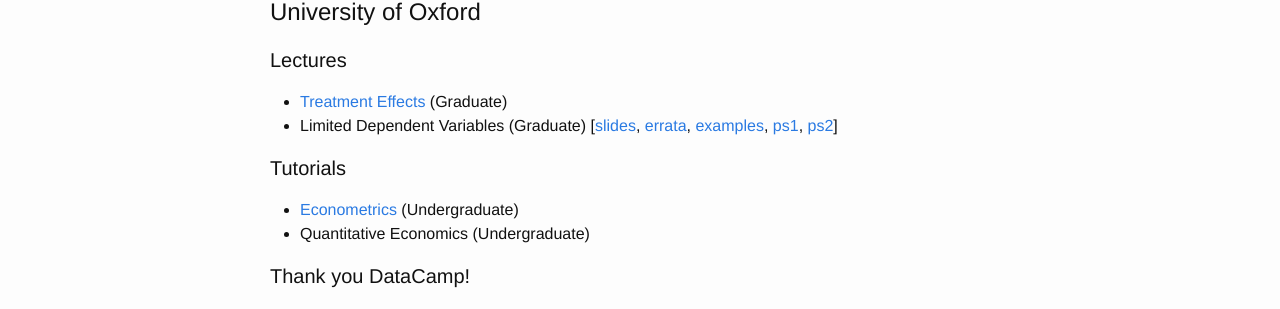
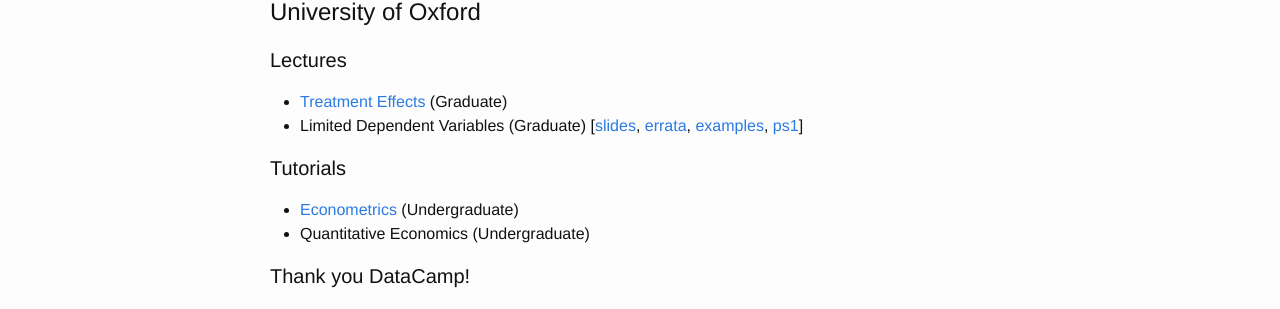
Before and after one commit to fditraglia/fditraglia.github.io, a Jekyll site: the page built from teaching.md, in a window 1280 px wide. Shown: the part 170-479 px from the top of the page. Built offline with Jekyll 4.4.1, drawn with Linux system fonts in a browser that asks for light colours.

```diff
--- a/teaching.md
+++ b/teaching.md
@@ -9,7 +9,7 @@
 
 #### Lectures
 - [Treatment Effects](./pdf/treatment-effects.pdf) (Graduate)
-- Limited Dependent Variables (Graduate) [[slides](./pdf/limdep.pdf), [errata](./pdf/limdep-errata.pdf), [examples](./pdf/r-examples.html), [ps1](./pdf/), [ps2](./pdf/)]
+- Limited Dependent Variables (Graduate) [[slides](./pdf/limdep.pdf), [errata](./pdf/limdep-errata.pdf), [examples](./pdf/r-examples.html), [ps1](./pdf/)]
 
 #### Tutorials
 - [Econometrics](./pdf/econometrics-tutorials.pdf) (Undergraduate)
```
Also changed, not shown: 1 other file.
